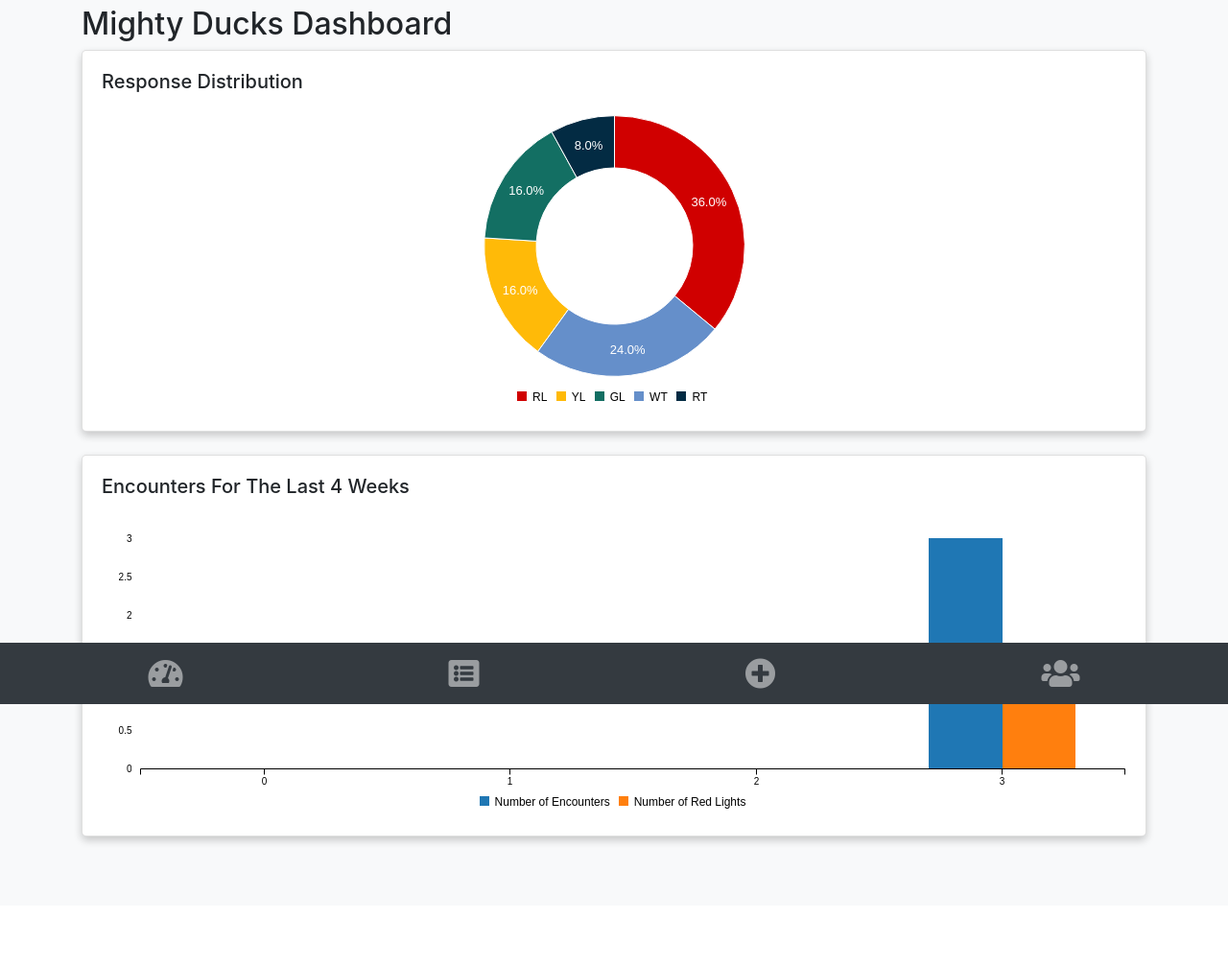
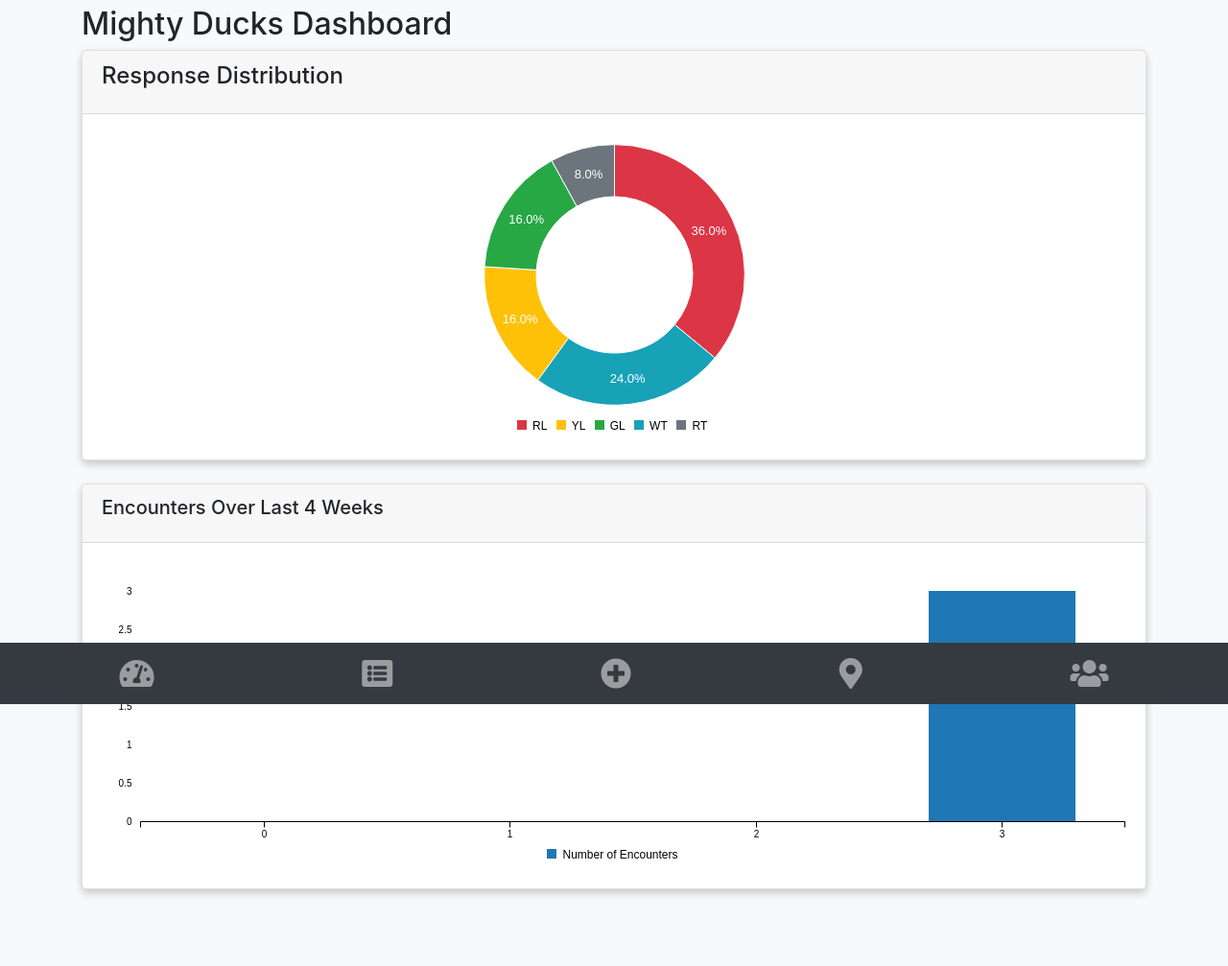
Before and after one commit to clearyusc/npl_app, a Django app: page /npl/team/1/dashboard in a window 1280 px wide. Shown: the part 66-1073 px from the top of the page at 96% size. Before the commit the page ends 947 px from the top, so only its background shows below. Run offline with Django 3.2, Linux system fonts and the light colour scheme; a user stored in the database is signed in; data comes from the database, SQL or seed files in the repository; both versions use the stored data as it was after the commit; some libraries are stand-ins or nearby versions.

Commit message:
continued work cleaning up

```diff
--- a/npl/models.py
+++ b/npl/models.py
@@ -42,4 +42,5 @@ class Team(models.Model):
     team_name = models.CharField(max_length=40)
     creation_date = models.DateTimeField(blank=True)
     members = models.ManyToManyField(Laborer)
+    number_of_members = models.IntegerField(default=1)
     # leaders = models.ManyToManyField(Laborer)
--- a/npl/templates/base.html
+++ b/npl/templates/base.html
@@ -54,6 +54,9 @@
                   <li class="nav-item  {% if request.resolver_match.url_name == 'new_encounter' %}active{% endif %}">
                     <a class="nav-link" href="{% url 'npl:new_encounter' %}"><i class="fas fa-plus-circle fa-2x"></i></a>
                   </li>
+                  <li class="nav-item  {% if request.resolver_match.url_name == 'my_encounters_map' %}active{% endif %}">
+                    <a class="nav-link" href="{% url 'npl:my_encounters_map' %}"><i class="fas fa-map-marker-alt fa-2x"></i></a>
+                  </li>
                   <li class="nav-item  {% if request.resolver_match.url_name == 'settings' %}active{% endif %}">
                         <a class="nav-link" href="{% url 'npl:settings' %}"><i class="fas fa-users fa-2x"></i></a>
                     </li>
--- a/npl/templates/npl/dashboard.html
+++ b/npl/templates/npl/dashboard.html
@@ -14,16 +14,20 @@
 
 <h2>{{title}} Dashboard</h2>
 
-<div class="card shadow">
+<div class="card shadow mt-2">
+    <div class="card-header">
+        <h4 class="card-title">Response Distribution</h4>
+    </div>
   <div class="card-body">
-      <h5 class="card-title">Response Distribution</h5>
       <div id="response_percentages_chart"></div>
   </div>
 </div>
 <br />
-<div class="card shadow">
+<div class="card shadow mb-2">
+    <div class="card-header">
+        <h5 class="card-title">Encounters Over Last 4 Weeks</h5>
+    </div>
   <div class="card-body">
-      <h5 class="card-title">Encounters For The Last 4 Weeks</h5>
       <div id="encounters_over_time_chart"></div>
   </div>
 </div>
@@ -32,17 +36,16 @@
 
 {% block scripts %}
 <script>
-// Color scheme from https://coolors.co/658fca-d00000-ffba08-032b43-136f63
 var json = {{ django_json|safe }}
 var chart1 = c3.generate({
     bindto: '#response_percentages_chart',
     data: {
         colors: {
-            'RL': '#D00000',
-            'YL': '#FFBA08',
-            'GL': '#136F63',
-            'WT': '#658FCA',
-            'RT': '#032B43',
+            'RL': '#dc3545',
+            'YL': '#ffc107',
+            'GL': '#28a745',
+            'WT': '#17a2b8',
+            'RT': '#6c757d',
         },
         columns: [
             ['RL', json.num_red_lights],
@@ -72,12 +75,8 @@ var chart2 = c3.generate({
     data: {
         columns: [
             num_encounters,
-            num_red_lights,
         ],
         type: 'bar',
-        groups: [
-            ['num_encounters', 'num_red_lights']
-        ]
     },
     grid: {
         y: {
--- a/npl/templates/npl/settings.html
+++ b/npl/templates/npl/settings.html
@@ -15,12 +15,13 @@
     </div>
     <div class="card-body">
         {% if my_teams_list %}
-         <div class="list-group list-group-flush">
+         <div class="list-group list-group-flush d-flex justify-content-between">
                        {% for team in my_teams_list %}
 
-                    <a class="list-group-item list-group-item-action d-flex justify-content-between"
+                    <a class="list-group-item list-group-item-action d-flex justify-content-between align-items-center"
                        href="{% url 'npl:team_detail' team.id %}">
                         <strong>{{team.team_name}}</strong>
+                        <span class="badge badge-pill badge-secondary">{{ team.number_of_members }}</span>
                     </a>
                  {% endfor %}
          </div>
--- a/npl/urls.py
+++ b/npl/urls.py
@@ -19,6 +19,7 @@ urlpatterns = [
     path('team/<int:pk>/dashboard', views.view_team_dashboard, name="team_dashboard"),
     path('team/create_team/', views.create_team, name="create_team"),
     path('team/join_team/', views.join_team, name="join_team"),
+    path('team/leave_team/<int:pk>', views.leave_team, name="leave_team"),
     path('logout/', views.log_out, name="logout"),
 ]
 
--- a/npl/views.py
+++ b/npl/views.py
@@ -154,14 +154,17 @@ def view_settings(request):
     my_laborer_id = get_laborer_id(request)
     my_teams_list = Team.objects.all().filter(members__id=my_laborer_id)
 
-    other_team_members = []
+    other_team_members_list = []
 
     for team in my_teams_list:
-        other_team_members.append(team.members.all().exclude(id=my_laborer_id))
+        other_team_members = team.members.all().exclude(id=my_laborer_id)
+        other_team_members_list.append(other_team_members)
+
     #    my_teams_list = Team.objects.members.all().filter(laborer_id=get_laborer_id(request))
-    print('my team MEMBERS = {}'.format(other_team_members))
+    print('my team MEMBERS = {}'.format(other_team_members_list))
     return render(request, 'npl/settings.html', {'my_teams_list': my_teams_list,
-                                                 'other_team_members_list': other_team_members})
+                                                 'other_team_members_list': other_team_members_list,
+                                                 })
 
 
 def view_team(request, pk):
@@ -217,6 +220,7 @@ def join_team(request):
                 team = Team.objects.filter(team_name=model_instance.team_name).first()
                 #model_instance.creation_date = team.creation_date  # todo: is there a better way? sorta hacky
                 team.members.add(get_laborer(request))
+                team.number_of_members = team.members.count()
                 return HttpResponseRedirect(reverse_lazy('npl:settings'))  # todo: improve this
             else:
                 return render(request, 'npl/team_join.html', {'form': form, 'error': 'Team does not exist!'})
@@ -227,6 +231,15 @@ def join_team(request):
     else:
         form = TeamForm(request.POST)
         return render(request, 'npl/team_join.html', {'form': form})
+
+
+def leave_team(request, pk):
+    team = Team.objects.filter(id=pk).first()
+
+    laborer = get_laborer(request)
+    team.members.remove(laborer)
+
+    return HttpResponseRedirect(reverse_lazy('npl:settings'))
 
 
 def log_out(request):
```
Also changed, not shown: npl/templates/npl/team_detail.html (+17 -3 lines), db.sqlite3, npl/migrations/0010_team_number_of_members.py (added).
